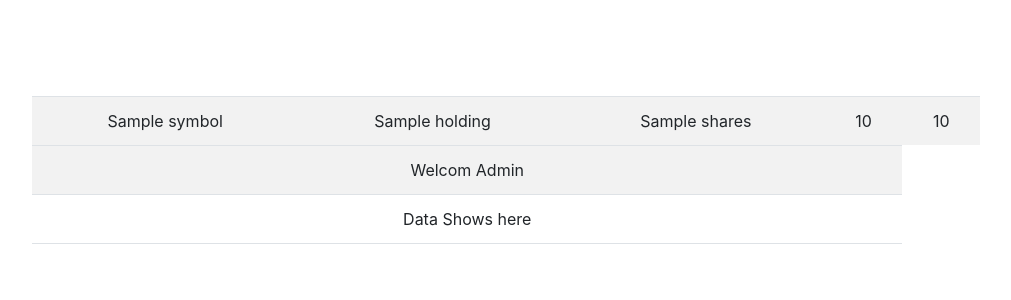
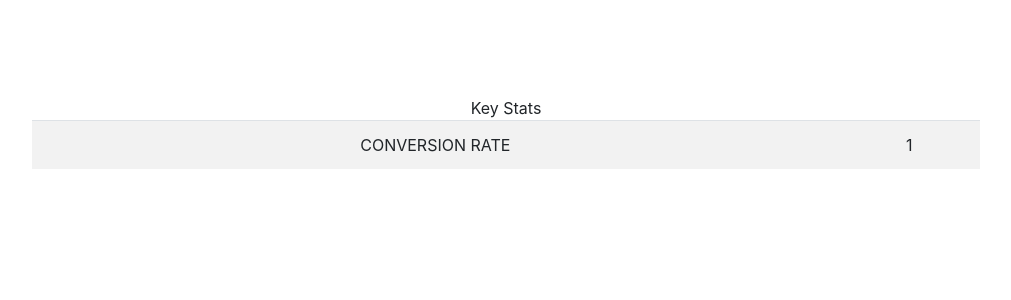
Before and after one commit to awais-ghani/hotel-hackathon-api, a Flask app: template templates/index.html in a window 1280 px wide. Shown: the part 76-376 px from the top of the page, without its empty margins (134-1145 px from the left). Run offline with Flask 2, Linux system fonts and the light colour scheme; the template is opened without the code that fills it: most values are stand-ins (such as "Sample title", 1, 10 or a date in 2020); parts of the project's set-up code (start-up, migrations or seed data) failed here and were passed over; some libraries are stand-ins or nearby versions.

Commit message:
set up html

```diff
--- a/app.py
+++ b/app.py
@@ -66,7 +66,7 @@ def index():
     rows = db.execute("SELECT cash FROM users WHERE id=:user_id", user_id=session["user_id"])
     cash = rows[0]["cash"]
     grand_total += cash
-    return render_template("index.html",holdings=holdings,cash=usd(cash),grand_total = usd(grand_total))
+    return render_template("index.html",holdings=holdings,cash=usd(cash),grand_total = usd(grand_total), percent=conversion_rate_viewToPurchase_percent)
 
 
 
--- a/templates/index.html
+++ b/templates/index.html
@@ -7,45 +7,23 @@
 {% block main %}
 
     <main class="container p-5">
+
+        <!-- H1 TO WELCOME ADMIN -->
+
+        <!-- Key stats table -->
         <table class= "table table-striped">
             <thead>
-                <tr>
-                    <!-- header goes here  -->
-
-                </tr>
+                Key Stats
             </thead>
             <tbody>
-                {% for holding in holdings %}
                 <tr>
-                    <td>{{holding["symbol"]}}</td>
-                    <td>{{holding["name"]}}</td>
-                    <td>{{holding["shares"]}}</td>
-                    <td>{{holding["price"]}}</td>
-                    <td>{{holding["total"]}}</td>
-                </tr>
-                {% endfor %}
-            </tbody>
-            <tfoot>
-                <tr>
-                    <td colspan="4" ></td>
-
-                </tr>
-            </tfoot>
-            <tbody>
-                <tr>
-                    <td style="text-align:center" colspan="4">Welcom Admin</td>
-
-                   <!-- <td>{{cash}}</td>  -->
-
-                </tr>
-                <tr>
-                    <td style="text-align:center" colspan="4">Data Shows here</td>
-
-                   <!-- <td>{{cash}}</td>  -->
-
+                    <td style="text-align:center" colspan="4">CONVERSION RATE</td>
+                    <td>{{percent}}</td>
                 </tr>
             </tbody>
         </table>
+
+        <!-- CREATE DIV TO STORE EVENTS PER CLICK -->
     </main>
 
 
```
Also changed, not shown: finance.db.
